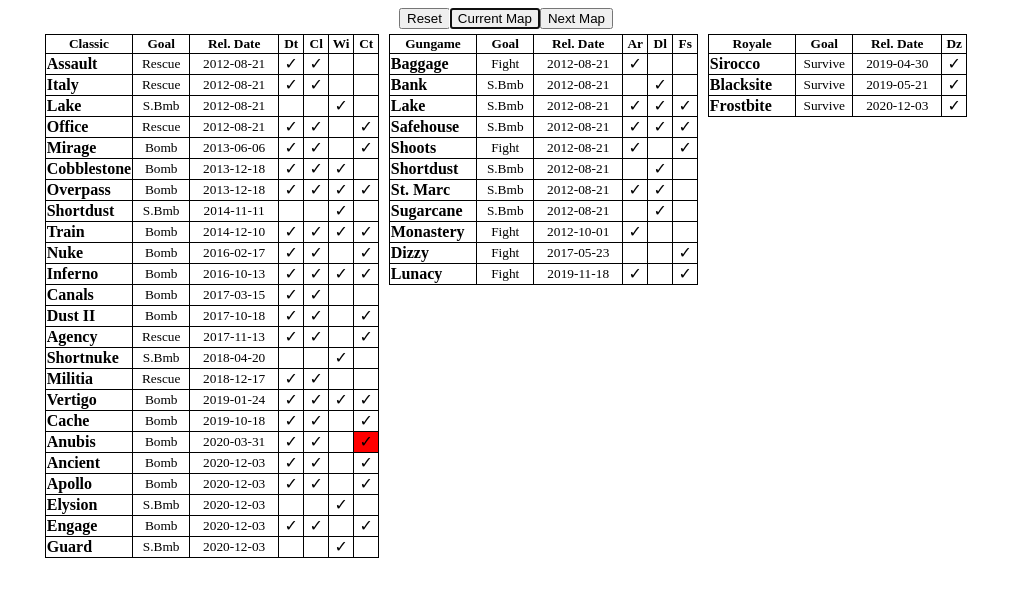
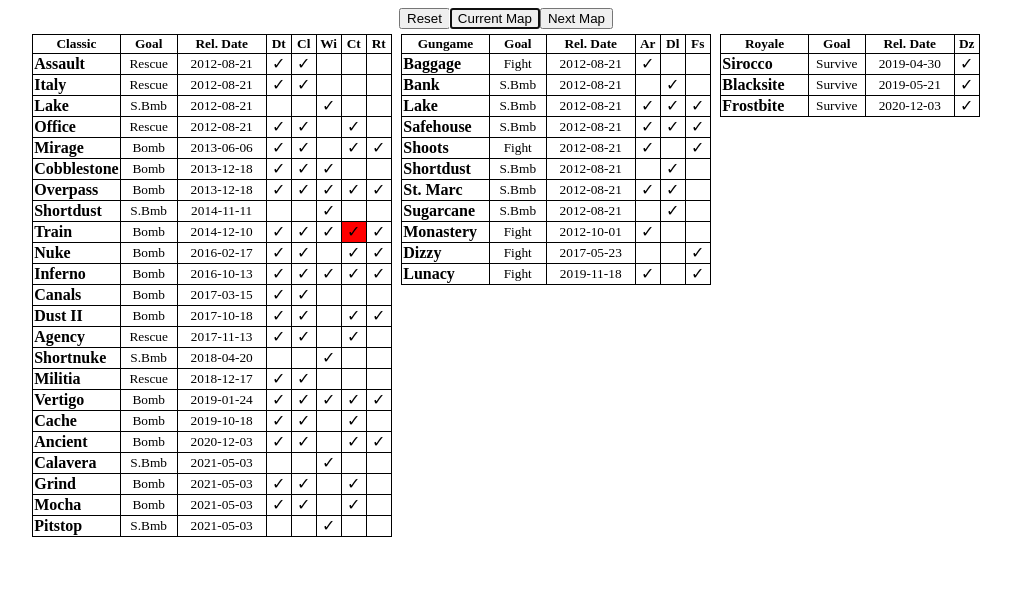
Before and after one commit to bhoppi/bhoppi.github.io, a plain HTML site: page mapselector/official.html in a window 1280 px wide. Shown: the whole page, without its empty margins (134-1145 px from the left). Drawn offline with Linux system fonts and the light colour scheme.

Commit message:
end of broken fang

```diff
--- a/mapselector/official.html
+++ b/mapselector/official.html
@@ -11,31 +11,30 @@
  </div>
  <div class="centered">
   <table>
-   <thead><tr><th>Classic<th>Goal<th>Rel. Date<th>Dt<th>Cl<th>Wi<th>Ct</thead>
-   <tr><td>Assault<td>Rescue<td>2012-08-21<td>✓<td>✓<td><td></tr>
-   <tr><td>Italy<td>Rescue<td>2012-08-21<td>✓<td>✓<td><td></tr>
-   <tr><td>Lake<td>S.Bmb<td>2012-08-21<td><td><td>✓<td></tr>
-   <tr><td>Office<td>Rescue<td>2012-08-21<td>✓<td>✓<td><td>✓</tr>
-   <tr><td>Mirage<td>Bomb<td>2013-06-06<td>✓<td>✓<td><td>✓</tr>
-   <tr><td>Cobblestone<td>Bomb<td>2013-12-18<td>✓<td>✓<td>✓<td></tr>
-   <tr><td>Overpass<td>Bomb<td>2013-12-18<td>✓<td>✓<td>✓<td>✓</tr>
-   <tr><td>Shortdust<td>S.Bmb<td>2014-11-11<td><td><td>✓<td></tr>
-   <tr><td>Train<td>Bomb<td>2014-12-10<td>✓<td>✓<td>✓<td>✓</tr>
-   <tr><td>Nuke<td>Bomb<td>2016-02-17<td>✓<td>✓<td><td>✓</tr>
-   <tr><td>Inferno<td>Bomb<td>2016-10-13<td>✓<td>✓<td>✓<td>✓</tr>
-   <tr><td>Canals<td>Bomb<td>2017-03-15<td>✓<td>✓<td><td></tr>
-   <tr><td>Dust II<td>Bomb<td>2017-10-18<td>✓<td>✓<td><td>✓</tr>
-   <tr><td>Agency<td>Rescue<td>2017-11-13<td>✓<td>✓<td><td>✓</tr>
-   <tr><td>Shortnuke<td>S.Bmb<td>2018-04-20<td><td><td>✓<td></tr>
-   <tr><td>Militia<td>Rescue<td>2018-12-17<td>✓<td>✓<td><td></tr>
-   <tr><td>Vertigo<td>Bomb<td>2019-01-24<td>✓<td>✓<td>✓<td>✓</tr>
-   <tr><td>Cache<td>Bomb<td>2019-10-18<td>✓<td>✓<td><td>✓</tr>
-   <tr><td>Anubis<td>Bomb<td>2020-03-31<td>✓<td>✓<td><td>✓</tr>
-   <tr><td>Ancient<td>Bomb<td>2020-12-03<td>✓<td>✓<td><td>✓</tr>
-   <tr><td>Apollo<td>Bomb<td>2020-12-03<td>✓<td>✓<td><td>✓</tr>
-   <tr><td>Elysion<td>S.Bmb<td>2020-12-03<td><td><td>✓<td></tr>
-   <tr><td>Engage<td>Bomb<td>2020-12-03<td>✓<td>✓<td><td>✓</tr>
-   <tr><td>Guard<td>S.Bmb<td>2020-12-03<td><td><td>✓<td></tr>
+   <thead><tr><th>Classic<th>Goal<th>Rel. Date<th>Dt<th>Cl<th>Wi<th>Ct<th>Rt</thead>
+   <tr><td>Assault<td>Rescue<td>2012-08-21<td>✓<td>✓<td><td><td></tr>
+   <tr><td>Italy<td>Rescue<td>2012-08-21<td>✓<td>✓<td><td><td></tr>
+   <tr><td>Lake<td>S.Bmb<td>2012-08-21<td><td><td>✓<td><td></tr>
+   <tr><td>Office<td>Rescue<td>2012-08-21<td>✓<td>✓<td><td>✓<td></tr>
+   <tr><td>Mirage<td>Bomb<td>2013-06-06<td>✓<td>✓<td><td>✓<td>✓</tr>
+   <tr><td>Cobblestone<td>Bomb<td>2013-12-18<td>✓<td>✓<td>✓<td><td></tr>
+   <tr><td>Overpass<td>Bomb<td>2013-12-18<td>✓<td>✓<td>✓<td>✓<td>✓</tr>
+   <tr><td>Shortdust<td>S.Bmb<td>2014-11-11<td><td><td>✓<td><td></tr>
+   <tr><td>Train<td>Bomb<td>2014-12-10<td>✓<td>✓<td>✓<td>✓<td>✓</tr>
+   <tr><td>Nuke<td>Bomb<td>2016-02-17<td>✓<td>✓<td><td>✓<td>✓</tr>
+   <tr><td>Inferno<td>Bomb<td>2016-10-13<td>✓<td>✓<td>✓<td>✓<td>✓</tr>
+   <tr><td>Canals<td>Bomb<td>2017-03-15<td>✓<td>✓<td><td><td></tr>
+   <tr><td>Dust II<td>Bomb<td>2017-10-18<td>✓<td>✓<td><td>✓<td>✓</tr>
+   <tr><td>Agency<td>Rescue<td>2017-11-13<td>✓<td>✓<td><td>✓<td></tr>
+   <tr><td>Shortnuke<td>S.Bmb<td>2018-04-20<td><td><td>✓<td><td></tr>
+   <tr><td>Militia<td>Rescue<td>2018-12-17<td>✓<td>✓<td><td><td></tr>
+   <tr><td>Vertigo<td>Bomb<td>2019-01-24<td>✓<td>✓<td>✓<td>✓<td>✓</tr>
+   <tr><td>Cache<td>Bomb<td>2019-10-18<td>✓<td>✓<td><td>✓<td></tr>
+   <tr><td>Ancient<td>Bomb<td>2020-12-03<td>✓<td>✓<td><td>✓<td>✓</tr>
+   <tr><td>Calavera<td>S.Bmb<td>2021-05-03<td><td><td>✓<td><td></tr>
+   <tr><td>Grind<td>Bomb<td>2021-05-03<td>✓<td>✓<td><td>✓<td></tr>
+   <tr><td>Mocha<td>Bomb<td>2021-05-03<td>✓<td>✓<td><td>✓<td></tr>
+   <tr><td>Pitstop<td>S.Bmb<td>2021-05-03<td><td><td>✓<td><td></tr>
   </table>
   <table>
    <thead><tr><th>Gungame<th>Goal<th>Rel. Date<th>Ar<th>Dl<th>Fs</thead>
```
Also changed, not shown: mapselector/workshop.html (+7 -4 lines).
